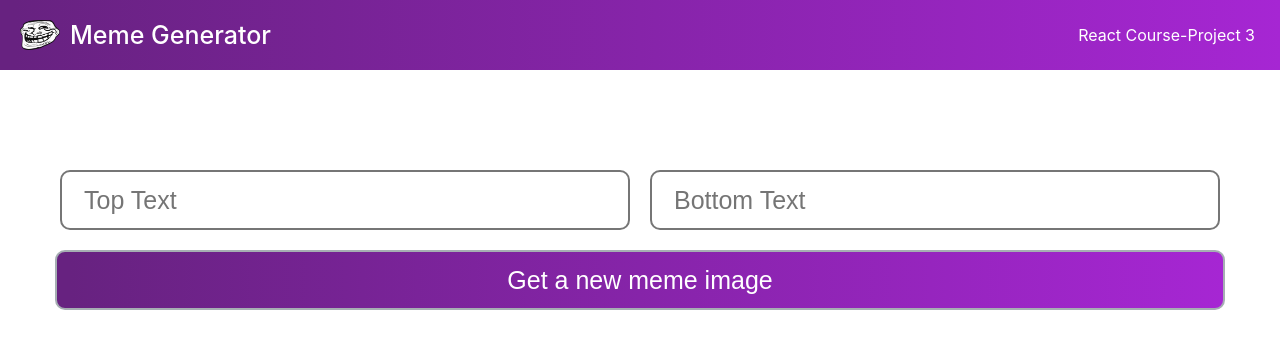
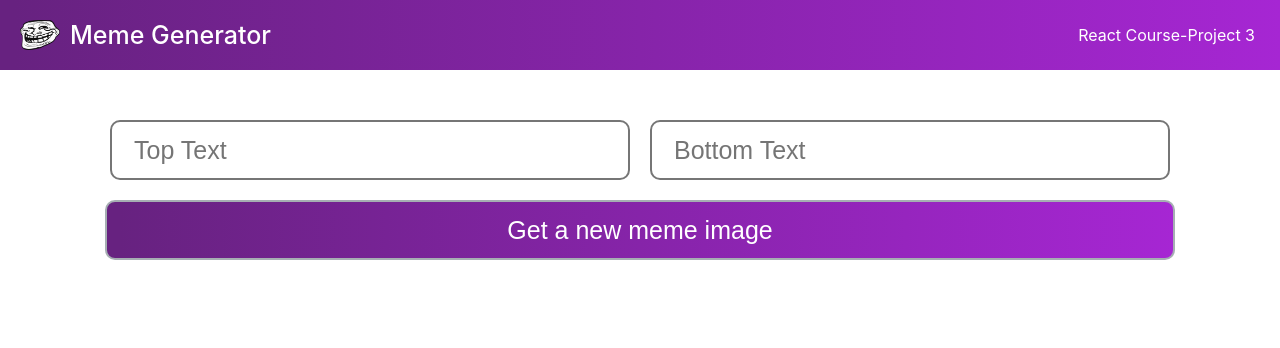
Before and after one commit to Tinady/scrimba-react-course, a React (Create React App) app in the folder memegenerator/: page / in a window 1280 px wide. Shown: the top 348 px of the page. Built offline with nearby package versions, Linux system fonts and the light colour scheme.

Commit message:
Update App.css

```diff
--- a/memegenerator/src/App.css
+++ b/memegenerator/src/App.css
@@ -35,11 +35,11 @@
 }
 
 .meme-container{
-  padding: 50px;
+  padding:50px 100px;
 
   display: flex;
   flex-direction: column;
-  margin-top: 30px;
+
 
 
 }
@@ -65,7 +65,7 @@
 
  min-width:100px;
  width: 900px;
-  margin:20px 10px;
+  margin:0px 10px 20px 10px;
   height: 60px;
   border-radius: 10px;
   border-style: solid;
@@ -80,12 +80,6 @@
 
 
 
-
-
-
-
-
-
 .btn{
   height: 60px;
   border-radius: 10px;
@@ -96,3 +90,14 @@
   font-size: 25px;
   background: linear-gradient(90deg, #672280 1.18%, #A626D3 100%);
 }
+
+.memeimg-container{
+  margin: 10px 5px;
+
+}
+
+.meme-image{
+  width: 100%;
+  border-radius: 10px;
+  height: 420px;
+}
```
